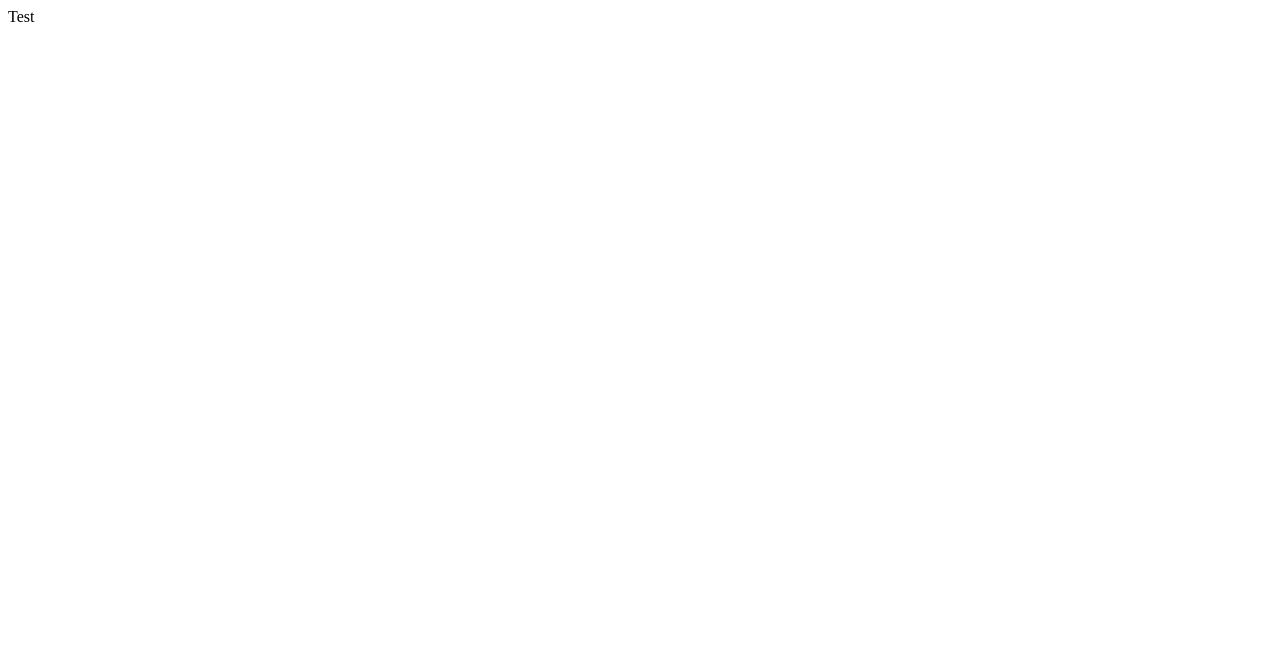
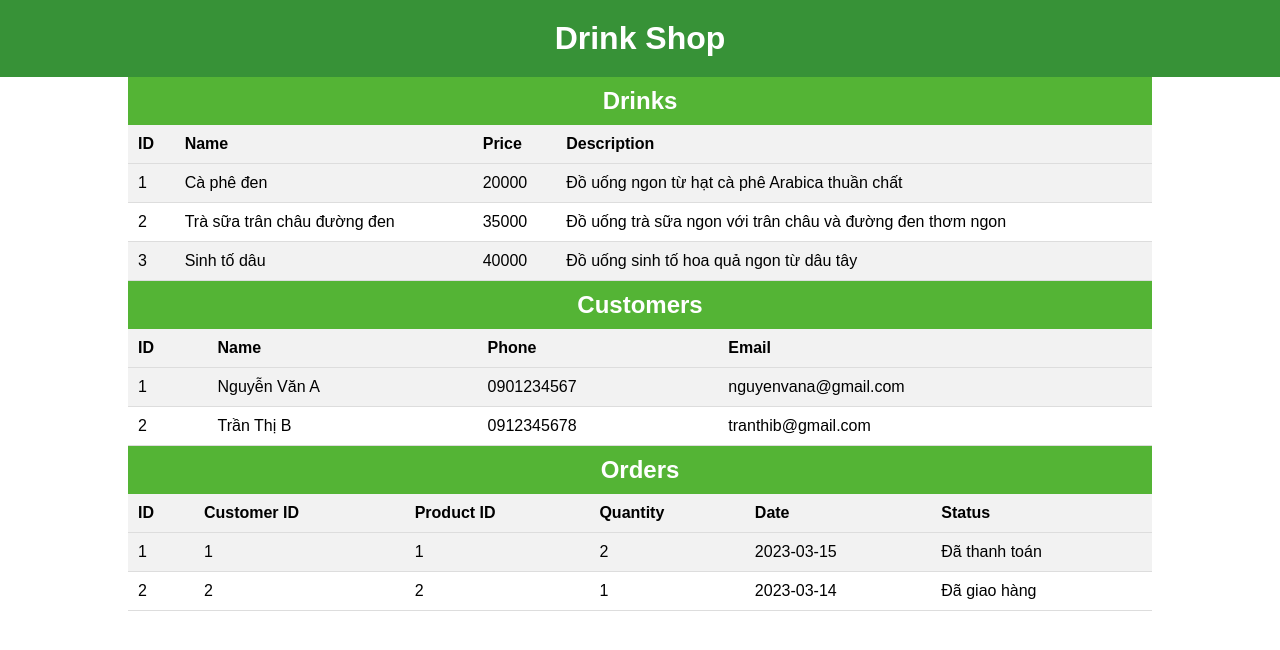
Before and after one commit to duythi3n/xml_bt, a plain HTML site: page index.html in a window 1280 px wide. Drawn offline with Linux system fonts and the light colour scheme.

Commit message:
html+css nhẹ

```diff
--- a/index.html
+++ b/index.html
@@ -1,7 +1,124 @@
 <!DOCTYPE html>
 <html xmlns="http://www.w3.org/1999/xhtml">
     <head>
-        <title></title>
+        <title>Drink Shop</title>
+        <style>
+		*{
+			font-family: Arial, sans-serif;
+			margin: 0;
+			padding: 0;
+		}
+		h1{
+		background-color:#379237;
+		text-align: center;
+		color: #fff;
+        padding: 20px;
+		}
+		h2{
+		width:80%;
+		background-color:#54B435;
+		text-align: center;
+		color: #fff;
+		margin:0 auto;
+		padding:10px 0px;
+		}
+		table {
+			border-collapse: collapse;
+			margin: 0 auto;
+			width: 80%;
+		}
+		th, td {
+			padding: 10px;
+			text-align: left;
+			border-bottom: 1px solid #ddd;
+		}
+		th {
+			background-color: #f2f2f2;
+		}
+		tr:nth-child(even) {
+			background-color: #f2f2f2;
+		}
+		tr:hover {
+			background-color: #ddd;
+		}
+	</style>
     </head>
-    <body>Test</body>
+    <body>
+        <h1>Drink Shop</h1>
+        <h2>Drinks</h2>
+        <table>
+            <tr>
+                <th>ID</th>
+                <th>Name</th>
+                <th>Price</th>
+                <th>Description</th>
+            </tr>
+            <tr>
+                <td>1</td>
+                <td>Cà phê đen</td>
+                <td>20000</td>
+                <td>Đồ uống ngon từ hạt cà phê Arabica thuần chất</td>
+            </tr>
+            <tr>
+                <td>2</td>
+                <td>Trà sữa trân châu đường đen</td>
+                <td>35000</td>
+                <td>Đồ uống trà sữa ngon với trân châu và đường đen thơm ngon</td>
+            </tr>
+            <tr>
+                <td>3</td>
+                <td>Sinh tố dâu</td>
+                <td>40000</td>
+                <td>Đồ uống sinh tố hoa quả ngon từ dâu tây</td>
+            </tr>
+        </table>
+        <h2>Customers</h2>
+        <table>
+            <tr>
+                <th>ID</th>
+                <th>Name</th>
+                <th>Phone</th>
+                <th>Email</th>
+            </tr>
+            <tr>
+                <td>1</td>
+                <td>Nguyễn Văn A</td>
+                <td>0901234567</td>
+                <td>nguyenvana@gmail.com</td>
+            </tr>
+            <tr>
+                <td>2</td>
+                <td>Trần Thị B</td>
+                <td>0912345678</td>
+                <td>tranthib@gmail.com</td>
+            </tr>
+        </table>
+        <h2>Orders</h2>
+        <table>
+            <tr>
+                <th>ID</th>
+                <th>Customer ID</th>
+                <th>Product ID</th>
+                <th>Quantity</th>
+                <th>Date</th>
+                <th>Status</th>
+            </tr>
+            <tr>
+                <td>1</td>
+                <td>1</td>
+                <td>1</td>
+                <td>2</td>
+                <td>2023-03-15</td>
+                <td>Đã thanh toán</td>
+            </tr>
+            <tr>
+                <td>2</td>
+                <td>2</td>
+                <td>2</td>
+                <td>1</td>
+                <td>2023-03-14</td>
+                <td>Đã giao hàng</td>
+            </tr>
+        </table>
+    </body>
 </html>
```
